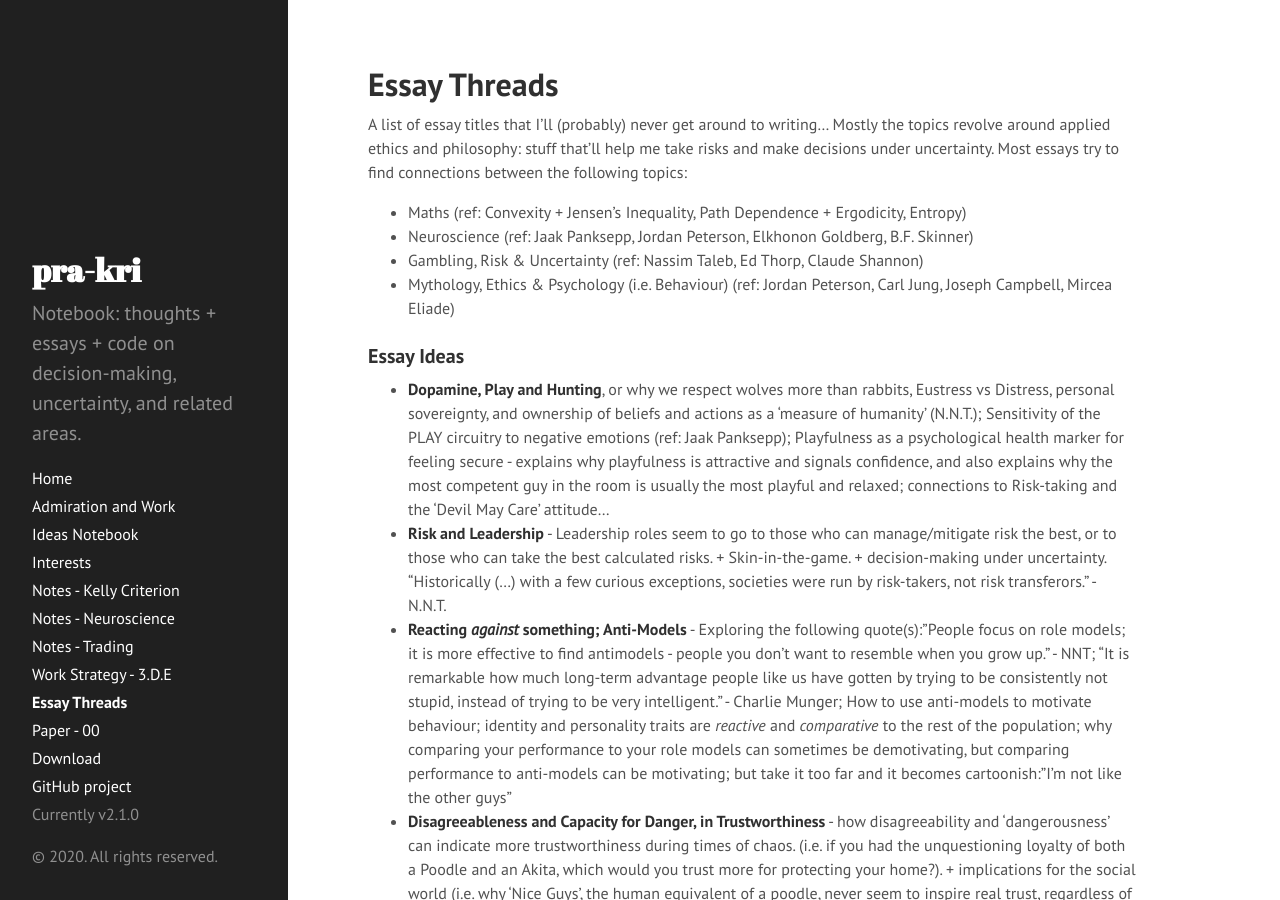
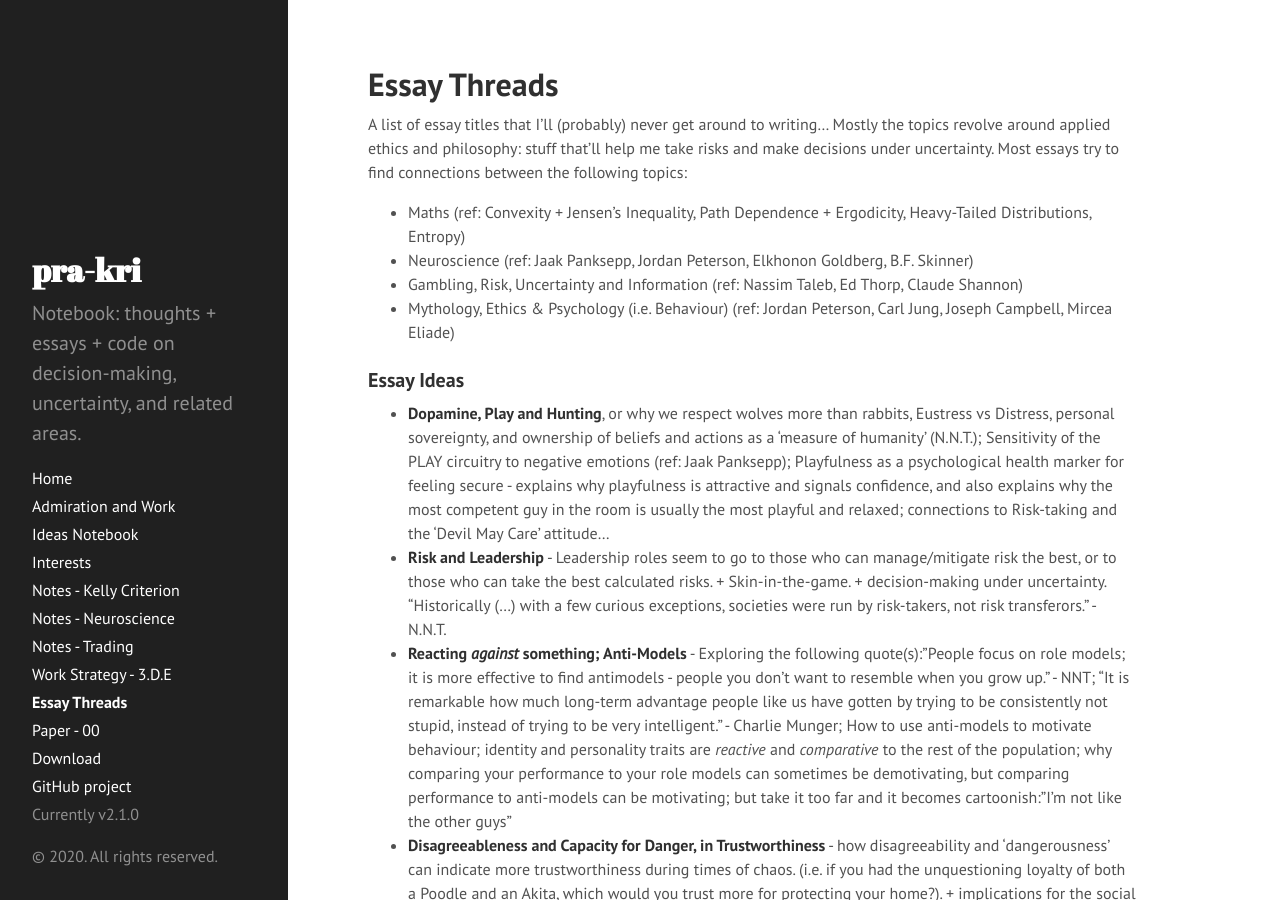
Before and after one commit to pra-kri/pra-kri.github.io, a Jekyll site: the page built from essay_threads.md, in a window 1280 px wide and 900 px high. Built offline with Jekyll 4.4.1, drawn with Linux system fonts in a browser that asks for light colours.

Commit message:
Update essay_threads.md

```diff
--- a/essay_threads.md
+++ b/essay_threads.md
@@ -6,9 +6,9 @@ title: Essay Threads
 A list of essay titles that I'll (probably) never get around to writing...
 Mostly the topics revolve around applied ethics and philosophy: stuff that'll help me take risks and make decisions under uncertainty.
 Most essays try to find connections between the following topics:
-* Maths (ref: Convexity + Jensen's Inequality, Path Dependence + Ergodicity, Entropy)
+* Maths (ref: Convexity + Jensen's Inequality, Path Dependence + Ergodicity, Heavy-Tailed Distributions, Entropy)
 * Neuroscience (ref: Jaak Panksepp, Jordan Peterson, Elkhonon Goldberg, B.F. Skinner)
-* Gambling, Risk & Uncertainty (ref: Nassim Taleb, Ed Thorp, Claude Shannon)
+* Gambling, Risk, Uncertainty and Information (ref: Nassim Taleb, Ed Thorp, Claude Shannon)
 * Mythology, Ethics & Psychology (i.e. Behaviour) (ref: Jordan Peterson, Carl Jung, Joseph Campbell, Mircea Eliade)
 
 
```
